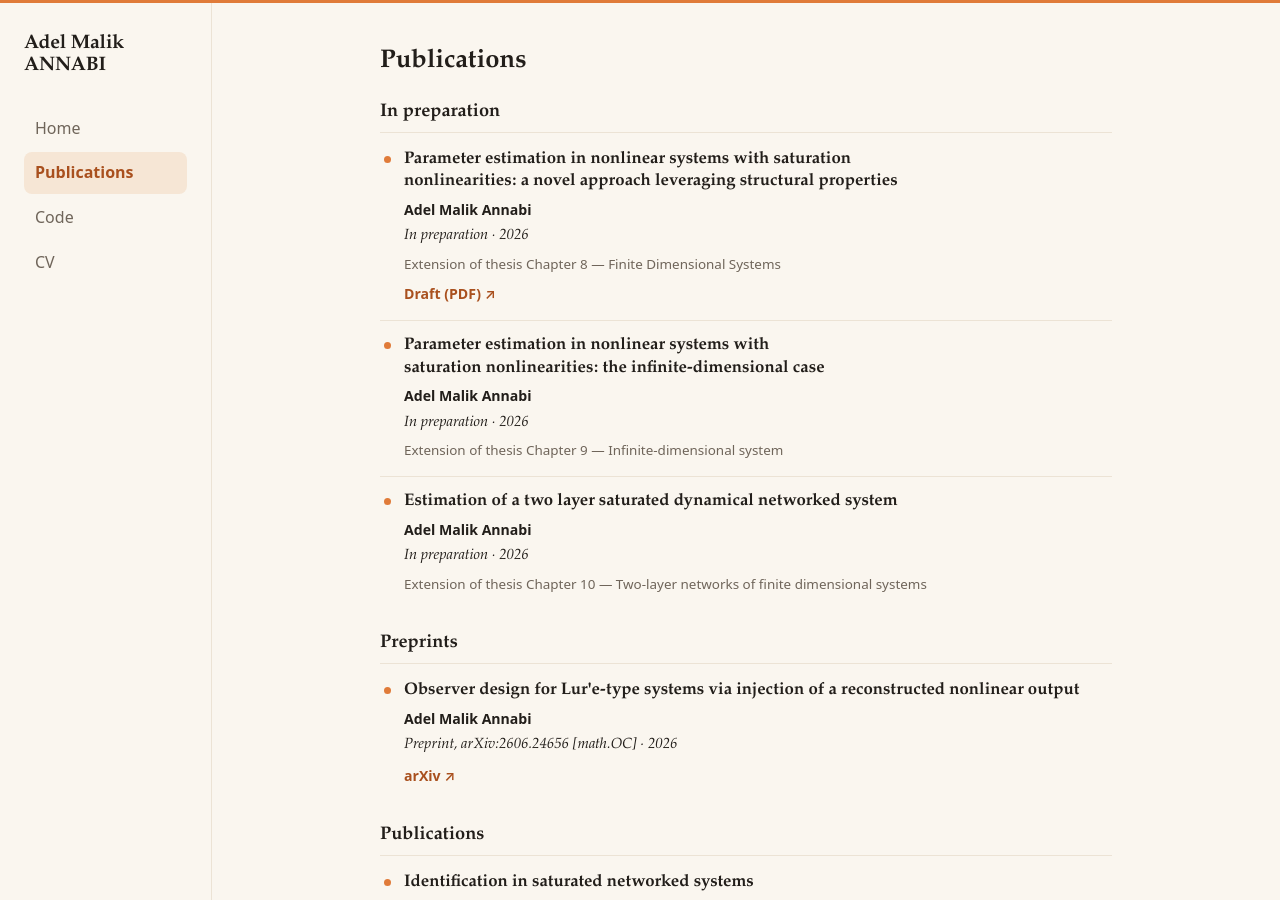
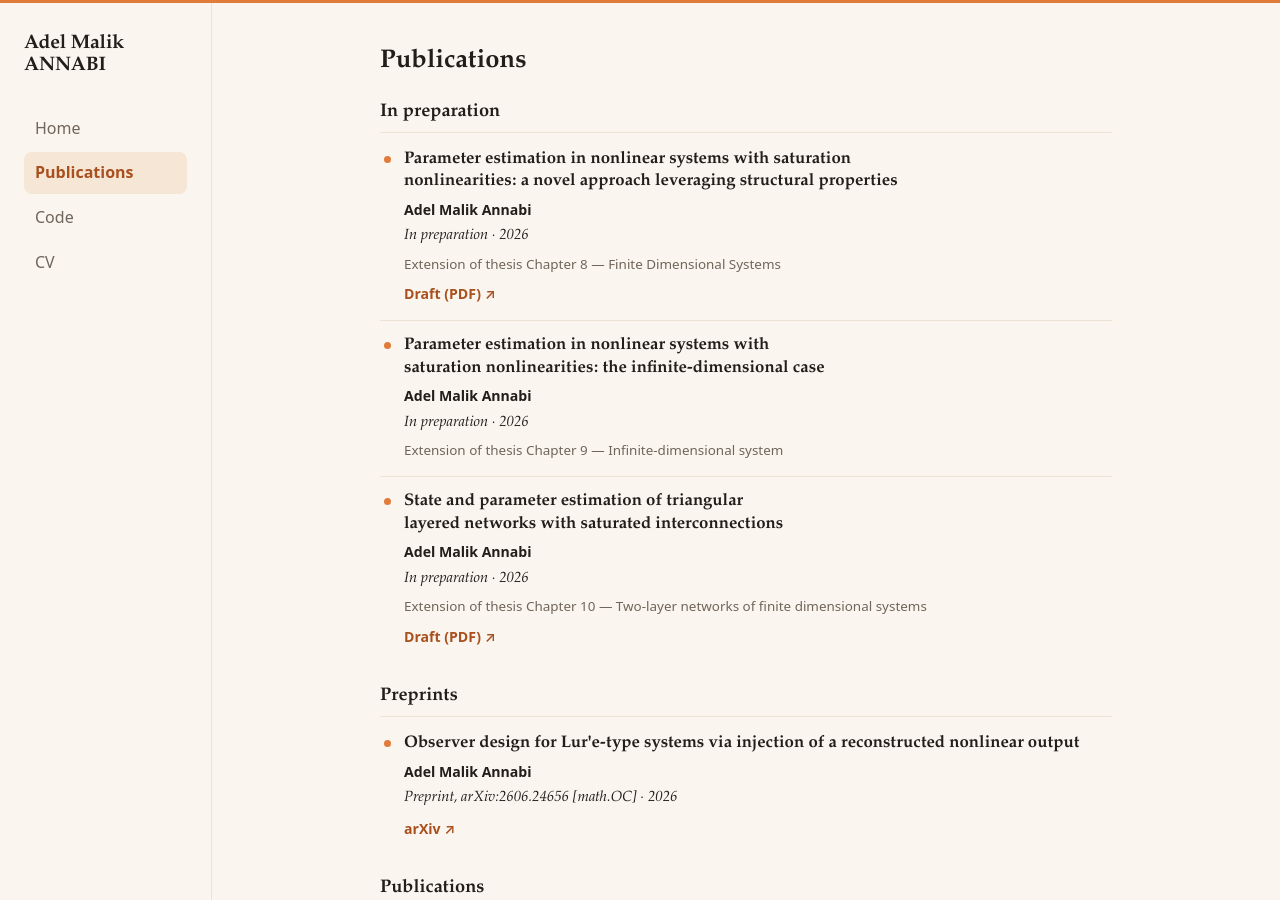
Before and after one commit to AdelMalik/AdelMalik.github.io, a Jekyll site: the page built from publications.md, in a window 1280 px wide and 900 px high. Built offline with Jekyll 4.4.1, drawn with Linux system fonts in a browser that asks for light colours.

Commit message:
Add draft PDF for two-layer networks paper; update title to article title

```diff
--- a/_data/publications.yml
+++ b/_data/publications.yml
@@ -24,13 +24,15 @@
   chapter: "Extension of thesis Chapter 9 — Infinite-dimensional system"
   links: []
 
-- title: "Estimation of a two layer saturated dynamical networked system"
+- title: "State and parameter estimation of triangular layered networks with saturated interconnections"
   authors: "Adel Malik Annabi"
   venue: "In preparation"
   year: 2026
   type: "In preparation"
   chapter: "Extension of thesis Chapter 10 — Two-layer networks of finite dimensional systems"
-  links: []
+  links:
+    - name: "Draft (PDF)"
+      url: "/assets/state-and-parameter-estimation-of-triangular-layered-networks-with-saturated-interconnections.pdf"
 
 - title: "Observer design for Lur'e-type systems via injection of a reconstructed nonlinear output"
   authors: "Adel Malik Annabi"
```
Also changed, not shown: 1 other file.
